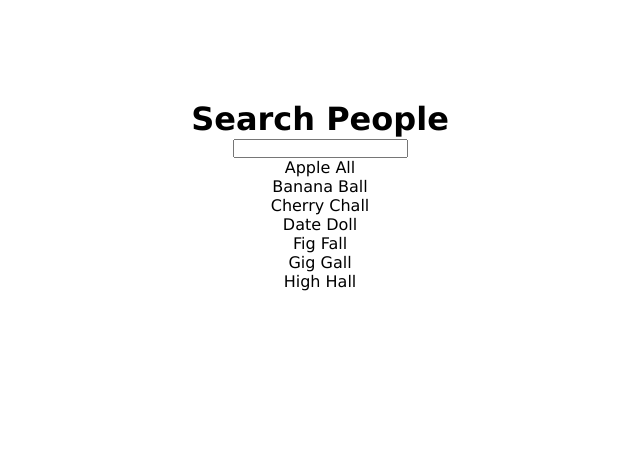
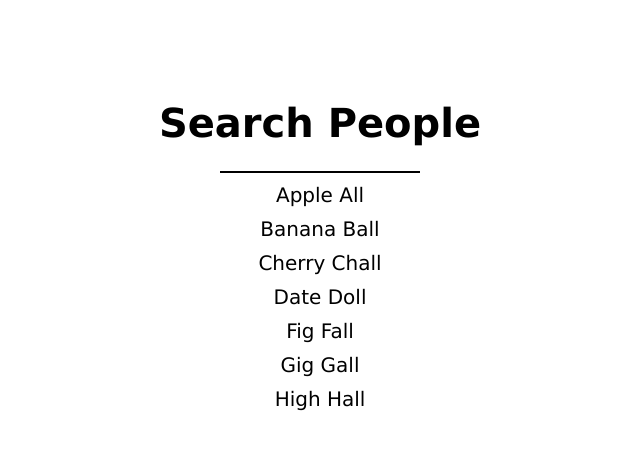
Before and after one commit to kriyanshii/search-value, a React (Vite) app: page / in a window 1280 px wide. Shown: the top 450 px of the page, without its empty margins (320-960 px from the left). Built offline with nearby package versions, Linux system fonts and the light colour scheme.

Commit message:
css added

```diff
--- a/src/App.css
+++ b/src/App.css
@@ -7,10 +7,27 @@
 body{
     margin: 100px auto;
     text-align: center;
+    width: 500px;
+    font-size: 20px;
 }
 
 li {
     list-style: none;
+    padding-top: 10px;
+}
+
+.result{
+    display: flex;
+    flex-direction: row;
+}
+
+.search-input{
+    width: 200px;
+    height: 20px;
+    border-bottom: 2px solid;
+    border-top: none;
+    border-left: none;
+    border-right: none;
 }
 
 .chip{
--- a/src/App.js
+++ b/src/App.js
@@ -1,41 +1,49 @@
-import React, { useState } from 'react';
-import './App.css'; // Create an App.css file for styling
+import React, { useState } from "react";
+import "./App.css"; // Create an App.css file for styling
 
 const App = () => {
-  const People = ['Apple All', 'Banana Ball', 'Cherry Chall', 'Date Doll', 'Fig Fall', 'Gig Gall', 'High Hall'];
-  const [inputValue, setInputValue] = useState('');
+	const People = [
+		"Apple All",
+		"Banana Ball",
+		"Cherry Chall",
+		"Date Doll",
+		"Fig Fall",
+		"Gig Gall",
+		"High Hall",
+	];
+	const [inputValue, setInputValue] = useState("");
 	const [chips, setChips] = useState([]);
 	const [filteredItems, setFilteredItems] = useState(People);
 
 	const handleInputChange = (e) => {
 		const value = e.target.value;
-    console.log(value)
+		console.log(value);
 		setInputValue(value);
 
 		// Filter items based on input value
-    const filtered = People.filter(item =>
+		const filtered = People.filter((item) =>
 			item.toLowerCase().includes(value.toLowerCase())
 		);
-    console.log(filteredItems)
-    console.log(filtered)
+		console.log(filteredItems);
+		console.log(filtered);
 		setFilteredItems(filtered);
 	};
 
 	const handleItemClick = (item) => {
 		setChips([...chips, item]);
-    setInputValue('');
-    setFilteredItems(filteredItems.filter(i => i !== item));
+		setInputValue("");
+		setFilteredItems(filteredItems.filter((i) => i !== item));
 	};
 
 	const handleChipRemove = (chip) => {
-    setChips(chips.filter(c => c !== chip));
+		setChips(chips.filter((c) => c !== chip));
 		setFilteredItems([...filteredItems, chip]);
 	};
 
 	const handleBackspace = (e) => {
 		if (e.keyCode === 8 && !inputValue && chips.length > 0) {
 			const lastChip = chips[chips.length - 1];
-      console.log(lastChip)
+			console.log(lastChip);
 			handleChipRemove(lastChip);
 		}
 	};
@@ -43,14 +51,17 @@ const App = () => {
 	return (
 		<div>
 			<h1>Search People </h1>
-      <div>
+			<div className="search">
+				<div className="result">
 					{chips.map((chip, index) => (
 						<div key={index} className="chip">
 							{chip}
 							<span onClick={() => handleChipRemove(chip)}>x</span>
 						</div>
 					))}
+				</div>
 				<input
+					className="search-input"
 					type="text"
 					value={inputValue}
 					onChange={handleInputChange}
```
Lines whose indentation alone changed are shown as unchanged.
